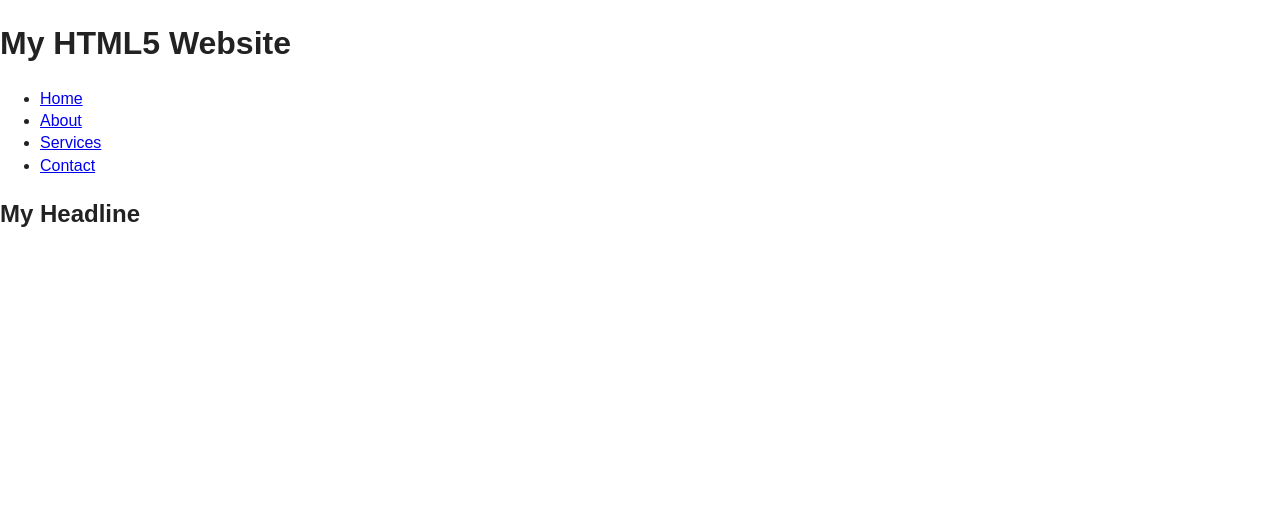
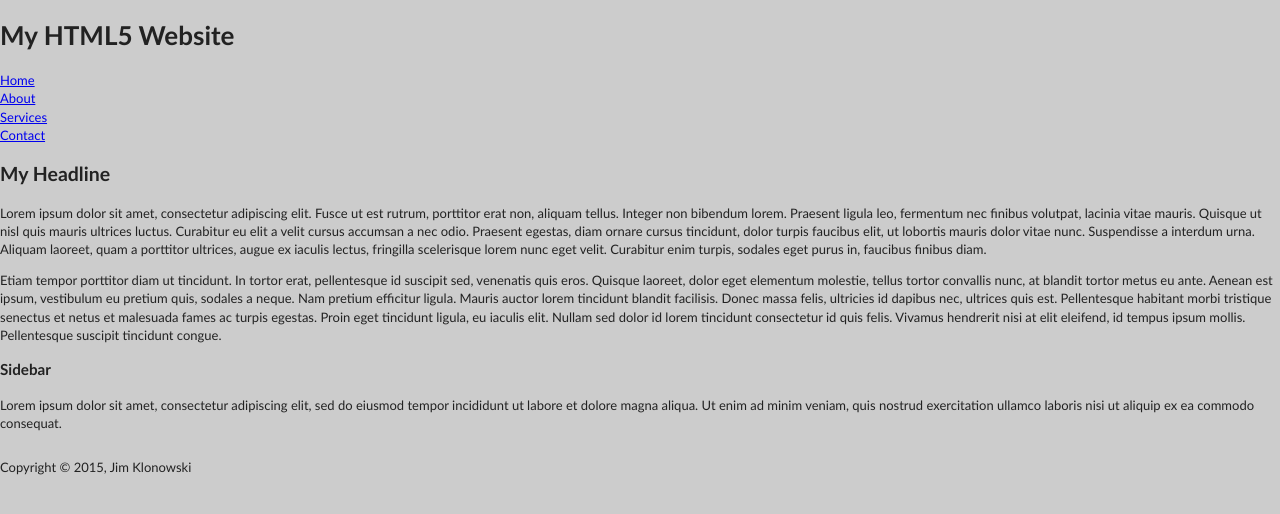
Before and after one commit to jimklonowski/BasicHTML5Site, a plain HTML site: page index.html in a window 1280 px wide. Drawn offline with nearby package versions, Linux system fonts and the light colour scheme.

```diff
--- a/css/main.css
+++ b/css/main.css
@@ -55,8 +55,16 @@
 /* ==========================================================================
    Author's custom styles
    ========================================================================== */
+body{
+    font-family: "Trebuchet MS", Helvetica, sans-serif;
+    font-size: 13px;
+    background: #ccc;
+}
 
-
+ul{
+    margin: 0;
+    padding: 0;
+}
 
 
 
--- a/index.html
+++ b/index.html
@@ -13,7 +13,7 @@
         <script src="js/vendor/modernizr-2.8.3.min.js"></script>
     </head>
     <body>
-
+        <div id="container">
             <header id="main">
                 <h1>My HTML5 Website</h1>
             </header>
@@ -30,19 +30,24 @@
                 <section>
                     <article>
                         <h2>My Headline</h2>
-                    <p></p>
+                        <p>Lorem ipsum dolor sit amet, consectetur adipiscing elit. Fusce ut est rutrum, porttitor erat non, aliquam tellus. Integer non bibendum lorem. Praesent ligula leo, fermentum nec finibus volutpat, lacinia vitae mauris. Quisque ut nisl quis mauris ultrices luctus. Curabitur eu elit a velit cursus accumsan a nec odio. Praesent egestas, diam ornare cursus tincidunt, dolor turpis faucibus elit, ut lobortis mauris dolor vitae nunc. Suspendisse a interdum urna. Aliquam laoreet, quam a porttitor ultrices, augue ex iaculis lectus, fringilla scelerisque lorem nunc eget velit. Curabitur enim turpis, sodales eget purus in, faucibus finibus diam.</p>
+
+                        <p>Etiam tempor porttitor diam ut tincidunt. In tortor erat, pellentesque id suscipit sed, venenatis quis eros. Quisque laoreet, dolor eget elementum molestie, tellus tortor convallis nunc, at blandit tortor metus eu ante. Aenean est ipsum, vestibulum eu pretium quis, sodales a neque. Nam pretium efficitur ligula. Mauris auctor lorem tincidunt blandit facilisis. Donec massa felis, ultricies id dapibus nec, ultrices quis est. Pellentesque habitant morbi tristique senectus et netus et malesuada fames ac turpis egestas. Proin eget tincidunt ligula, eu iaculis elit. Nullam sed dolor id lorem tincidunt consectetur id quis felis. Vivamus hendrerit nisi at elit eleifend, id tempus ipsum mollis. Pellentesque suscipit tincidunt congue.</p>
                     </article>
                 </section>
                 <aside>
-
+                    <h3>Sidebar</h3>
+                    <p>Lorem ipsum dolor sit amet, consectetur adipiscing elit, sed do eiusmod tempor incididunt ut labore et dolore magna aliqua. Ut enim ad minim veniam, quis nostrud exercitation ullamco laboris nisi ut aliquip ex ea commodo consequat.</p>
                 </aside>
             </main>
+            <div class="clearfix"></div>
             <footer>
+                <p>Copyright &copy; 2015, Jim Klonowski</p>
+            </footer>
+        </div>
 
-        </footer>
         <script src="//ajax.googleapis.com/ajax/libs/jquery/1.11.2/jquery.min.js"></script>
         <script>window.jQuery || document.write('<script src="js/vendor/jquery-1.11.2.min.js"><\/script>')</script>
-
         <script src="js/main.js"></script>
     </body>
 </html>
```
Also changed, not shown: 1 other file. Lines whose indentation alone changed are shown as unchanged.
